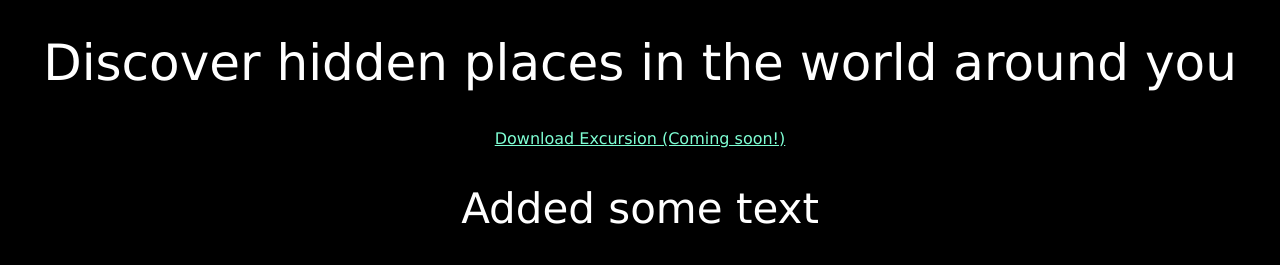
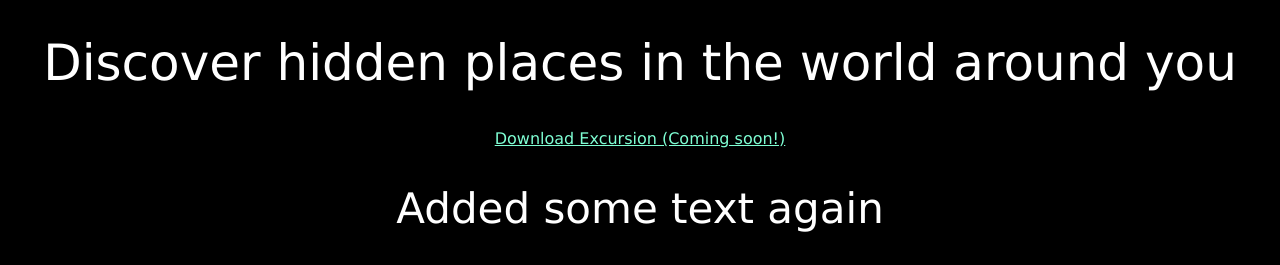
Before and after one commit to johnjc0802/excursion, a plain HTML site: page index.html in a window 1280 px wide. Shown: the top 265 px of the page. Drawn offline with Linux system fonts and the light colour scheme; grey boxes are pictures that could not be loaded.

Commit message:
Update index.html
again

```diff
--- a/index.html
+++ b/index.html
@@ -6,7 +6,7 @@
   <body>
     <h1> Discover hidden places in the world around you</h1>
     <p><a class="cta" href="#">Download Excursion (Coming soon!)</a></p>
-    <h2>Added some text</h2>
+    <h2>Added some text again</h2>
   <video autoplay muted loop>
       <source src="resources/videos/excursion.mp4" type="video/mp4">
     </video>
```
